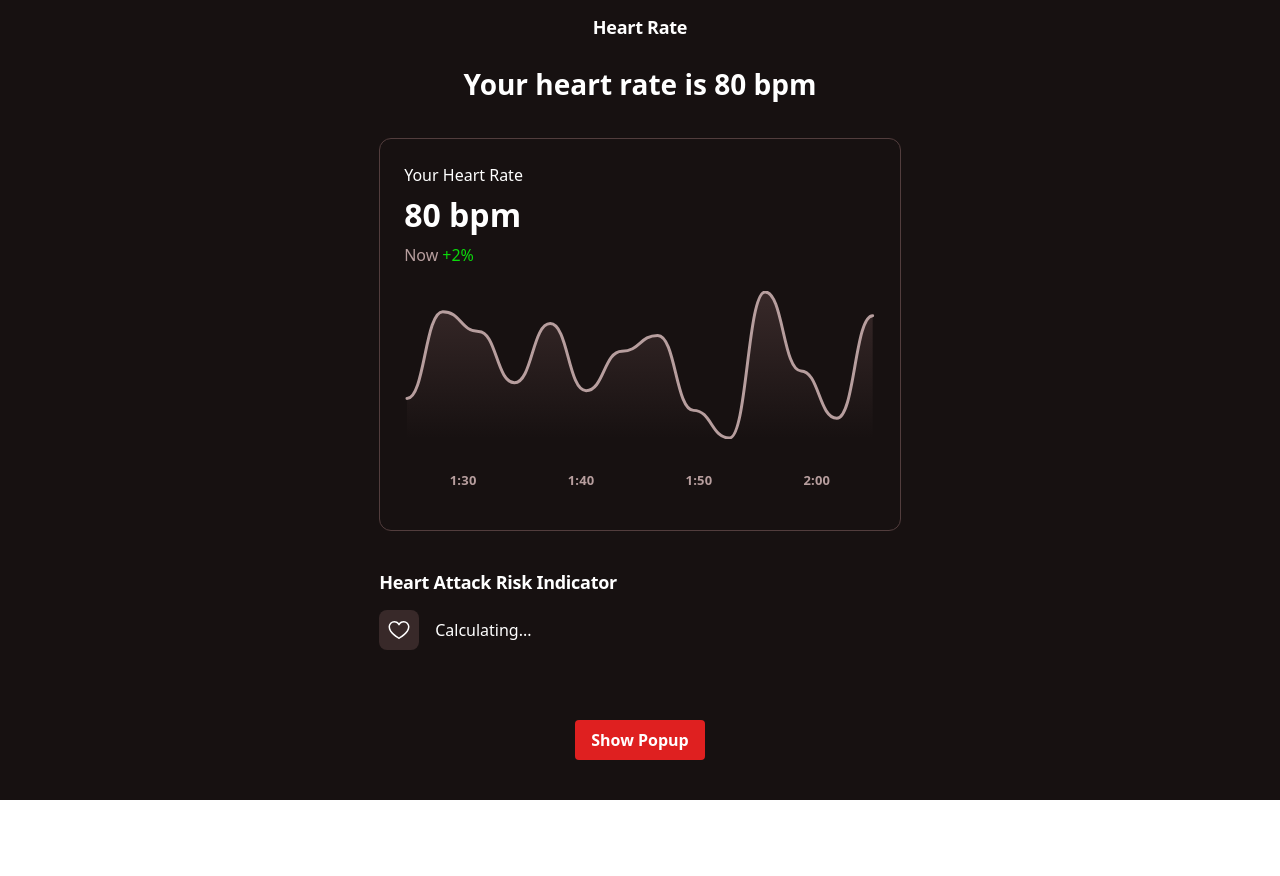
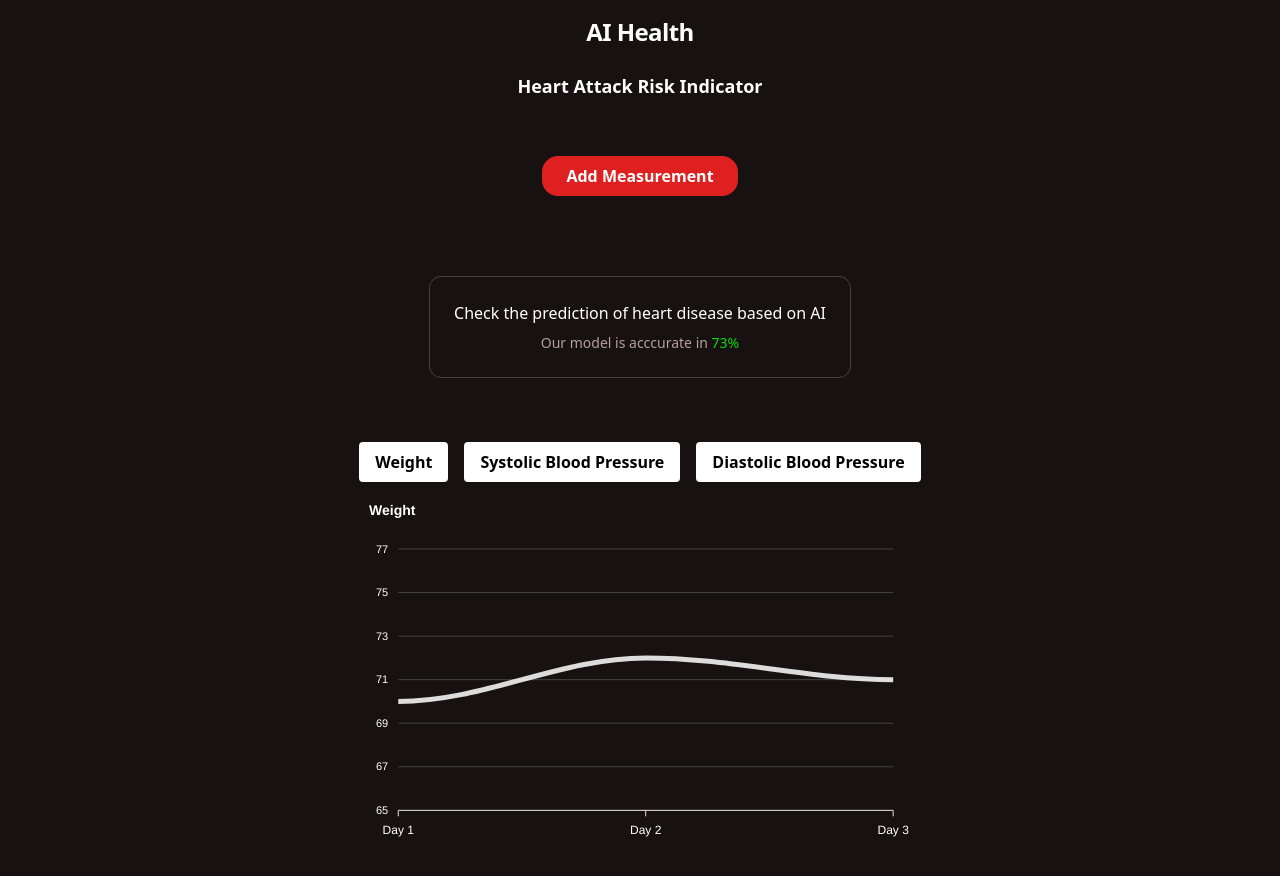
Before and after one commit to KVM1L03/PROJEKT-ML, a React (Create React App) app in the folder frontend/: page / in a window 1280 px wide. Shown: the top 876 px of the page. Before the commit the page ends 800 px from the top, so only its background shows below. Built offline with nearby package versions, Linux system fonts and the light colour scheme.

Commit message:
feat: Added charts in frontend and fixed styles

```diff
--- a/frontend/package.json
+++ b/frontend/package.json
@@ -8,6 +8,7 @@
     "dotenv": "^16.4.7",
     "frontend": "file:",
     "react": "^19.0.0",
+    "react-apexcharts": "^1.7.0",
     "react-dom": "^19.0.0",
     "react-router": "^7.1.1",
     "react-router-dom": "^7.1.1",
--- /dev/null
+++ b/frontend/src/components/Chart.js
@@ -0,0 +1,85 @@
+import React from 'react';
+import ReactApexChart from 'react-apexcharts';
+
+const Chart = ({ data, title, xAxisRange, height = 350 }) => {
+    const yValues = data.map(point => point.y);
+    const yMin = Math.min(...yValues) - 5;
+    const yMax = Math.max(...yValues) + 5;
+
+    const xLabels = data.map(point => `Day ${point.x}`);
+
+    const options = {
+        chart: {
+            id: 'static-chart',
+            height: height,
+            type: 'line',
+            animations: {
+                enabled: false,
+            },
+            toolbar: {
+                show: false,
+            },
+            zoom: {
+                enabled: false,
+            },
+        },
+        dataLabels: {
+            enabled: false,
+        },
+        stroke: {
+            curve: 'smooth',
+            colors: ['#ffffff'],
+        },
+        title: {
+            text: title || 'Static Chart',
+            align: 'left',
+            style: {
+                color: '#ffffff',
+            },
+        },
+        markers: {
+            size: 0,
+        },
+        xaxis: {
+            type: 'category',
+            categories: xLabels, // Use custom labels for the x-axis
+            labels: {
+                style: {
+                    colors: '#ffffff',
+                },
+            },
+        },
+        yaxis: {
+            min: yMin,
+            max: yMax,
+            labels: {
+                style: {
+                    colors: '#ffffff',
+                },
+            },
+        },
+        legend: {
+            show: false,
+        },
+        grid: {
+            borderColor: '#444444',
+        },
+    };
+
+    const series = [
+        {
+            name: 'Data Series',
+            data: data.map(point => [point.x, point.y]) || [],
+        },
+    ];
+
+    return (
+        <div className="flex flex-col items-center justify-between min-h-screen w-full bg-[#171111] overflow-x-hidden">
+            <div id="chart" className="w-full">
+                <ReactApexChart options={options} series={series} type="line" height={height} />
+            </div>
+        </div>
+    );
+};
+
+export default Chart;
--- /dev/null
+++ b/frontend/src/data/chartData.js
@@ -0,0 +1,31 @@
+const charts = [
+    {
+        title: "Weight",
+        data: [
+            { x: 1, y: 70 },
+            { x: 2, y: 72 },
+            { x: 3, y: 71 },
+        ],
+        xAxisRange: 3,
+    },
+    {
+        title: "Systolic Blood Pressure",
+        data: [
+            { x: 1, y: 100 },
+            { x: 2, y: 111 },
+            { x: 3, y: 122 },
+        ],
+        xAxisRange: 3,
+    },
+    {
+        title: "Diastolic Blood Pressure",
+        data: [
+            { x: 1, y: 80 },
+            { x: 2, y: 82 },
+            { x: 3, y: 81 },
+        ],
+        xAxisRange: 3,
+    },
+];
+
+export default charts;
--- a/frontend/src/screens/HomeScreen.js
+++ b/frontend/src/screens/HomeScreen.js
@@ -1,11 +1,19 @@
 import React, { useState } from "react";
 import PopupForm from "../components/PopoutForm";
 import mlModelsApi from "../api/mlModelsApi";
+import Chart from "../components/Chart";
+import charts from "../data/chartData"; // Importing chart data
 
 const HomeScreen = () => {
     const [showPopup, setShowPopup] = useState(false);
     const [heartRate, setHeartRate] = useState(80);
     const [risk, setRisk] = useState(null);
+
+    const [chartConfig, setChartConfig] = useState(charts[0]);
+
+    const handleChartSwitch = (index) => {
+        setChartConfig(charts[index]);
+    };
 
     const handleMeasureClick = () => {
         setShowPopup(true);
@@ -35,7 +43,6 @@ const HomeScreen = () => {
         };
 
         getPrediction(dataToSend);
-
         setShowPopup(false);
     };
 
@@ -60,102 +67,59 @@ const HomeScreen = () => {
 
     return (
         <div
-            className="relative flex size-full min-h-screen flex-col bg-[#171111] dark justify-between overflow-x-hidden items-center"
-            style={{ fontFamily: 'Manrope, "Noto Sans", sans-serif' }}
+            className="relative flex size-full min-h-screen flex-col bg-[#171111] justify-between overflow-x-hidden items-center"
+            style={{ fontFamily: "Manrope, 'Noto Sans', sans-serif" }}
         >
-            <div>
-                <div className="flex items-center bg-[#171111] p-4 pb-2 justify-between">
-                    <h2 className="text-white text-lg font-bold leading-tight tracking-[-0.015em] flex-1 text-center pl-12 pr-12">
-                        Heart Rate
-                    </h2>
+            <header className="w-full bg-[#171111] p-4 pb-2 text-center">
+                <h1 className="text-white text-2xl font-bold tracking-tight">AI Health</h1>
+            </header>
+
+            <section className="w-full text-center py-4">
+                <h3 className="text-white text-lg font-bold">Heart Attack Risk Indicator</h3>
+                <div className="flex items-center gap-4 bg-[#171111] px-4 py-2">
                 </div>
-                <h2 className="text-white tracking-light text-[28px] font-bold leading-tight px-4 text-center pb-3 pt-5">
-                    Your heart rate is {heartRate} bpm
-                </h2>
-                <div className="flex flex-wrap gap-4 px-4 py-6">
-                    <div className="flex min-w-72 flex-1 flex-col gap-2 rounded-xl border border-[#523d3d] p-6">
-                        <p className="text-white text-base font-medium leading-normal">Your Heart Rate</p>
-                        <p className="text-white tracking-light text-[32px] font-bold leading-tight truncate">{heartRate} bpm</p>
-                        <div className="flex gap-1">
-                            <p className="text-[#b79e9e] text-base font-normal leading-normal">Now</p>
-                            <p className="text-[#0bda0b] text-base font-medium leading-normal">+2%</p>
-                        </div>
-                        <div className="flex min-h-[180px] flex-1 flex-col gap-8 py-4">
-                            <svg
-                                width="100%"
-                                height="148"
-                                viewBox="-3 0 478 150"
-                                fill="none"
-                                xmlns="http://www.w3.org/2000/svg"
-                                preserveAspectRatio="none"
-                            >
-                                <path
-                                    d="M0 109C18.1538 109 18.1538 21 36.3077 21C54.4615 21 54.4615 41 72.6154 41C90.7692 41 90.7692 93 108.923 93C127.077 93 127.077 33 145.231 33C163.385 33 163.385 101 181.538 101C199.692 101 199.692 61 217.846 61C236 61 236 45 254.154 45C272.308 45 272.308 121 290.462 121C308.615 121 308.615 149 326.769 149C344.923 149 344.923 1 363.077 1C381.231 1 381.231 81 399.385 81C417.538 81 417.538 129 435.692 129C453.846 129 453.846 25 472 25V149H326.769H0V109Z"
-                                    fill="url(#paint0_linear_1131_5935)"
-                                ></path>
-                                <path
-                                    d="M0 109C18.1538 109 18.1538 21 36.3077 21C54.4615 21 54.4615 41 72.6154 41C90.7692 41 90.7692 93 108.923 93C127.077 93 127.077 33 145.231 33C163.385 33 163.385 101 181.538 101C199.692 101 199.692 61 217.846 61C236 61 236 45 254.154 45C272.308 45 272.308 121 290.462 121C308.615 121 308.615 149 326.769 149C344.923 149 344.923 1 363.077 1C381.231 1 381.231 81 399.385 81C417.538 81 417.538 129 435.692 129C453.846 129 453.846 25 472 25"
-                                    stroke="#b79e9e"
-                                    strokeWidth="3"
-                                    strokeLinecap="round"
-                                ></path>
-                                <defs>
-                                    <linearGradient
-                                        id="paint0_linear_1131_5935"
-                                        x1="236"
-                                        y1="1"
-                                        x2="236"
-                                        y2="149"
-                                        gradientUnits="userSpaceOnUse"
-                                    >
-                                        <stop stopColor="#382929"></stop>
-                                        <stop offset="1" stopColor="#382929" stopOpacity="0"></stop>
-                                    </linearGradient>
-                                </defs>
-                            </svg>
-                            <div className="flex justify-around">
-                                <p className="text-[#b79e9e] text-[13px] font-bold leading-normal tracking-[0.015em]">1:30</p>
-                                <p className="text-[#b79e9e] text-[13px] font-bold leading-normal tracking-[0.015em]">1:40</p>
-                                <p className="text-[#b79e9e] text-[13px] font-bold leading-normal tracking-[0.015em]">1:50</p>
-                                <p className="text-[#b79e9e] text-[13px] font-bold leading-normal tracking-[0.015em]">2:00</p>
-                            </div>
-                        </div>
-                    </div>
-                </div>
-                <h3 className="text-white text-lg font-bold leading-tight tracking-[-0.015em] px-4 pb-2 pt-4">
-                    Heart Attack Risk Indicator
-                </h3>
-                <div className="flex items-center gap-4 bg-[#171111] px-4 min-h-14">
-                    <div
-                        className="text-white flex items-center justify-center rounded-lg bg-[#382929] shrink-0 size-10"
-                        data-icon="Heart"
-                        data-size="24px"
-                        data-weight="regular"
-                    >
-                        <svg
-                            xmlns="http://www.w3.org/2000/svg"
-                            width="24px"
-                            height="24px"
-                            fill="currentColor"
-                            viewBox="0 0 256 256"
-                        >
-                            <path d="M178,32c-20.65,0-38.73,8.88-50,23.89C116.73,40.88,98.65,32,78,32A62.07,62.07,0,0,0,16,94c0,70,103.79,126.66,108.21,129a8,8,0,0,0,7.58,0C136.21,220.66,240,164,240,94A62.07,62.07,0,0,0,178,32ZM128,206.8C109.74,196.16,32,147.69,32,94A46.06,46.06,0,0,1,78,48c19.45,0,35.78,10.36,42.6,27a8,8,0,0,0,14.8,0c6.82-16.67,23.15-27,42.6-27a46.06,46.06,0,0,1,46,46C224,147.61,146.24,196.15,128,206.8Z"></path>
-                        </svg>
-                    </div>
-                    <p className="text-white text-base font-normal leading-normal flex-1 truncate">
-                        {risk || "Calculating..."}
-                    </p>
-                </div>
-            </div>
+            </section>
 
             {showPopup && <PopupForm onSubmit={handleFormSubmit} onClose={closePopup} />}
 
             <button
-                className="px-4 py-2 bg-[#df2020] text-white font-bold rounded my-10"
+                className="px-6 py-2 bg-[#df2020] text-white font-bold rounded-2xl mt-6 mb-10"
                 onClick={handleMeasureClick}
             >
-                Show Popup
+                Add Measurement
             </button>
+
+            <section className="text-center py-4">
+                <div className="flex flex-wrap gap-4 justify-center py-6">
+                    <div className="min-w-72 flex-1 flex flex-col gap-2 rounded-xl border border-[#523d3d] p-6 text-center">
+                        <p className="text-white text-base font-medium">
+                            {risk ? risk : "Check the prediction of heart disease based on AI"}
+                        </p>
+                        <p className="text-[#b79e9e] text-sm">
+                            Our model is acccurate in <span className="text-[#0bda0b] font-medium">73%</span>
+                        </p>
+                    </div>
+                </div>
+            </section>
+
+            <section className="py-6">
+                <div className="flex justify-center gap-4 pb-4">
+                    {charts.map((chart, index) => (
+                        <button
+                            key={index}
+                            onClick={() => handleChartSwitch(index)}
+                            className="px-4 py-2 bg-white text-black rounded font-bold"
+                        >
+                            {chart.title}
+                        </button>
+                    ))}
+                </div>
+                <Chart
+                    data={chartConfig.data}
+                    title={chartConfig.title}
+                    xAxisRange={chartConfig.xAxisRange}
+                />
+            </section>
         </div>
     );
 };
```
Also changed, not shown: 1 other file (tests, documents, lock files or other folders).
